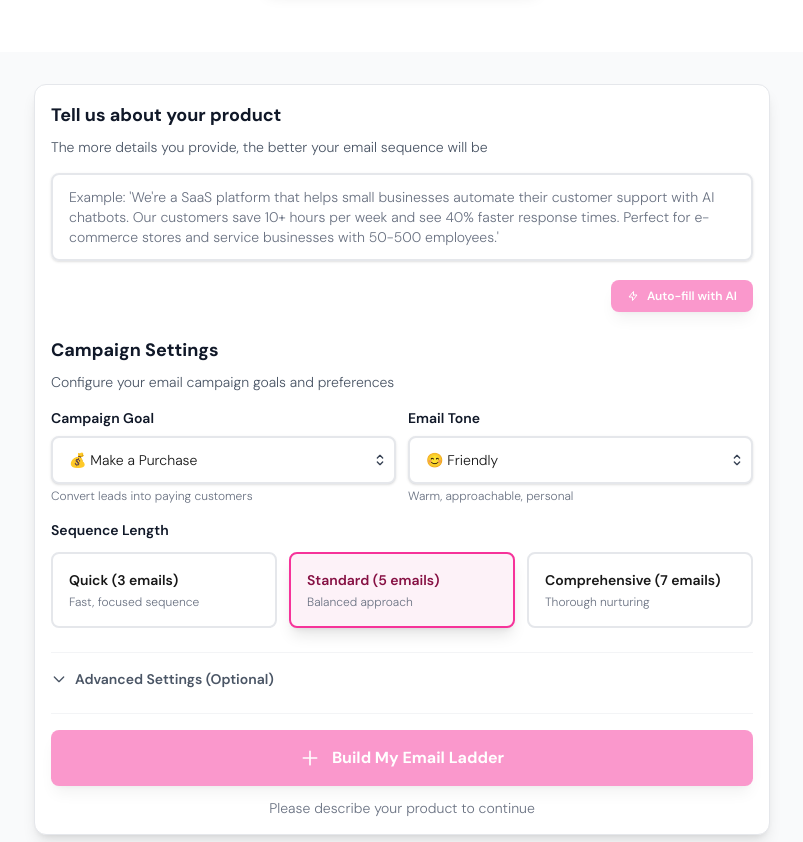
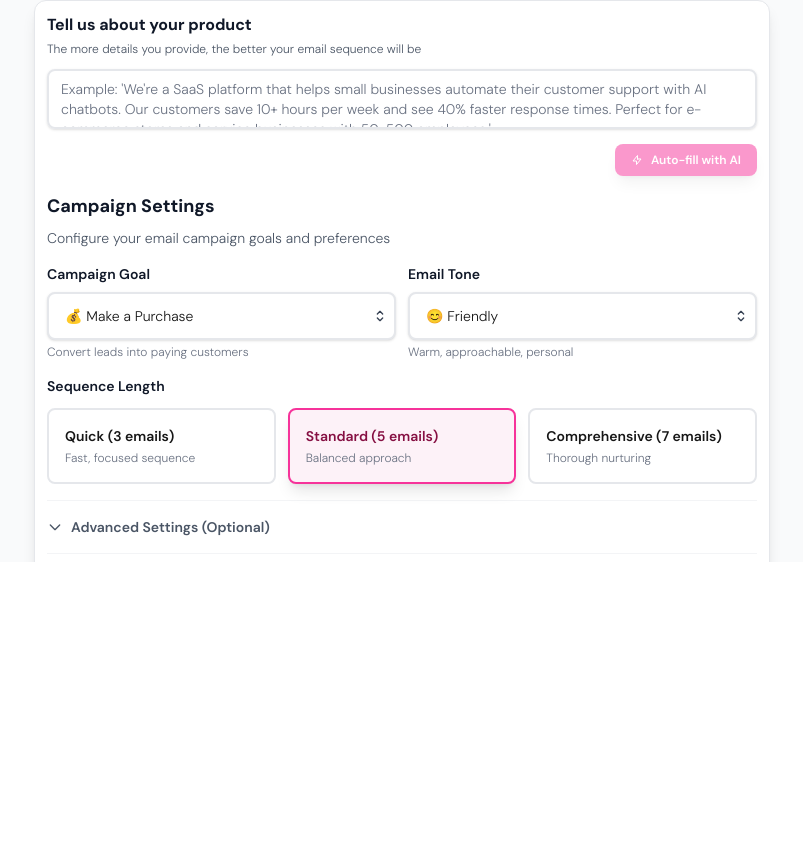
Before and after one commit to talkxo/sequence-email, a Next.js app: page / in a window 1280 px wide. Shown: the part 238-1080 px from the top of the page, without its empty margins (238-1041 px from the left). After the commit the page ends 800 px from the top, so only its background shows below. Built offline with nearby package versions, Linux system fonts and the light colour scheme.

Commit message:
Build project and update components

```diff
--- a/src/app/globals.css
+++ b/src/app/globals.css
@@ -18,6 +18,74 @@ body {
   font-weight: 300;
 }
 
+/* Iframe optimization */
+html, body {
+  height: 100%;
+  margin: 0;
+  padding: 0;
+  overflow-x: hidden;
+}
+
+/* Ensure iframe content fits without external scrollbars */
+#__next {
+  height: 100%;
+  overflow-y: auto;
+}
+
+/* Iframe optimization class */
+.iframe-optimized {
+  height: 100vh;
+  max-height: 100vh;
+  overflow-x: hidden;
+  overflow-y: auto;
+}
+
+.iframe-optimized #__next {
+  height: 100%;
+  max-height: 100vh;
+}
+
+/* Hide scrollbar for iframe */
+.iframe-optimized {
+  /* Hide scrollbar for Chrome, Safari and Opera */
+  scrollbar-width: none; /* Firefox */
+  -ms-overflow-style: none; /* Internet Explorer 10+ */
+}
+
+.iframe-optimized::-webkit-scrollbar {
+  display: none; /* WebKit browsers */
+}
+
+/* Hide scrollbar for the main container */
+.hide-scrollbar {
+  scrollbar-width: none; /* Firefox */
+  -ms-overflow-style: none; /* Internet Explorer 10+ */
+}
+
+.hide-scrollbar::-webkit-scrollbar {
+  display: none; /* WebKit browsers */
+}
+
+/* Additional scrollbar hiding for all elements */
+* {
+  scrollbar-width: none; /* Firefox */
+  -ms-overflow-style: none; /* Internet Explorer 10+ */
+}
+
+*::-webkit-scrollbar {
+  display: none; /* WebKit browsers */
+}
+
+/* Ensure iframe content has no visible scrollbars */
+iframe, .iframe-content {
+  scrollbar-width: none !important;
+  -ms-overflow-style: none !important;
+}
+
+iframe::-webkit-scrollbar, .iframe-content::-webkit-scrollbar {
+  display: none !important;
+}
+
 /* Notion-inspired styling */
 .notion-card {
   @apply bg-white rounded-lg border border-gray-200 shadow-sm;
--- a/src/app/layout.tsx
+++ b/src/app/layout.tsx
@@ -24,7 +24,7 @@ export default function RootLayout({
         <meta name="viewport" content="width=device-width, initial-scale=1" />
       </head>
       <body
-        className={`${dmSans.variable} font-sans antialiased`}
+        className={`${dmSans.variable} font-sans antialiased iframe-optimized`}
       >
         {children}
       </body>
--- a/src/app/page.tsx
+++ b/src/app/page.tsx
@@ -45,15 +45,15 @@ export default function Home() {
   };
 
   return (
-    <div className="min-h-screen bg-white">
+    <div className="h-screen max-h-screen bg-white overflow-y-auto hide-scrollbar">
       {/* Compact Hero Section for iframe */}
       <div className="relative">
         {/* Gradient accent bar */}
         <div className="h-1 bg-gradient-to-r from-pink-500 via-red-500 to-purple-600"></div>
 
-        <div className="max-w-4xl mx-auto px-4 py-8">
+        <div className="max-w-4xl mx-auto px-4 py-4">
           {/* Header with logo and branding */}
-          <div className="flex items-center gap-3 mb-6">
+          <div className="flex items-center gap-3 mb-4">
             <div className="w-6 h-6 bg-gray-900 rounded flex items-center justify-center">
               <svg className="w-4 h-4 text-white" fill="none" stroke="currentColor" viewBox="0 0 24 24">
                 <path strokeLinecap="round" strokeLinejoin="round" strokeWidth={2} d="M7 4V2a1 1 0 011-1h8a1 1 0 011 1v2M7 4h10M7 4l-2 16h14l-2-16M9 8h6M9 12h6M9 16h6" />
@@ -63,8 +63,8 @@ export default function Home() {
           </div>
 
           {/* Compact headline */}
-          <div className="text-center mb-6">
-            <h1 className="text-2xl md:text-3xl font-bold text-gray-900 leading-tight mb-3">
+          <div className="text-center mb-4">
+            <h1 className="text-2xl md:text-3xl font-bold text-gray-900 leading-tight mb-2">
               The <span className="text-pink-500">ladder</span> that{' '}
               <span className="text-purple-600">climbs</span> your email marketing
             </h1>
@@ -74,7 +74,7 @@ export default function Home() {
           </div>
 
           {/* CTA Button */}
-          <div className="flex items-center justify-center mb-8">
+          <div className="flex items-center justify-center mb-4">
             <button
               onClick={() => document.getElementById('email-form')?.scrollIntoView({ behavior: 'smooth' })}
               className="bg-pink-500 text-white px-6 py-3 rounded-lg font-semibold text-base hover:bg-pink-600 transition-colors flex items-center gap-2 shadow-lg hover:shadow-xl"
@@ -89,9 +89,9 @@ export default function Home() {
       </div>
 
       {/* Form Section */}
-      <div id="email-form" className="bg-gray-50 py-8">
+      <div id="email-form" className="bg-gray-50 py-4">
         <div className="max-w-3xl mx-auto px-4">
-          <div className="space-y-4">
+          <div className="space-y-2">
             <InputForm onSubmit={handleFormSubmit} isLoading={isLoading} />
 
             {error && (
@@ -118,29 +118,29 @@ export default function Home() {
       </div>
 
       {/* Compact Footer with TalkXO CTA */}
-      <footer className="bg-white border-t border-gray-200 py-6">
+      <footer className="bg-white border-t border-gray-200 py-3">
         <div className="max-w-3xl mx-auto px-4 text-center">
-          <div className="mb-4">
-            <h3 className="text-lg font-bold text-gray-900 mb-2">
+          <div className="mb-2">
+            <h3 className="text-base font-bold text-gray-900 mb-1">
               Need a more tailored email strategy?
             </h3>
-            <p className="text-sm text-gray-600 mb-4">
+            <p className="text-xs text-gray-600 mb-2">
               For custom email strategy and orchestration, our team at TalkXO can help you build a comprehensive email marketing system.
             </p>
             <a
               href="https://hello.talkxo.com"
               target="_blank"
               rel="noopener noreferrer"
-              className="inline-flex items-center gap-2 bg-pink-500 text-white px-6 py-3 rounded-lg font-semibold text-sm hover:bg-pink-600 transition-colors shadow-lg hover:shadow-xl"
+              className="inline-flex items-center gap-2 bg-pink-500 text-white px-4 py-2 rounded-lg font-semibold text-xs hover:bg-pink-600 transition-colors shadow-lg hover:shadow-xl"
             >
               Get Custom Strategy
-              <svg className="w-4 h-4" fill="none" stroke="currentColor" viewBox="0 0 24 24">
+              <svg className="w-3 h-3" fill="none" stroke="currentColor" viewBox="0 0 24 24">
                 <path strokeLinecap="round" strokeLinejoin="round" strokeWidth={2} d="M10 6H6a2 2 0 00-2 2v10a2 2 0 002 2h10a2 2 0 002-2v-4M14 4h6m0 0v6m0-6L10 14" />
               </svg>
             </a>
           </div>
 
-          <div className="pt-4 border-t border-gray-100">
+          <div className="pt-2 border-t border-gray-100">
             <p className="text-xs text-gray-500">
               © 2024 Ladder for Email Marketers
             </p>
--- a/src/components/InputForm.tsx
+++ b/src/components/InputForm.tsx
@@ -121,21 +121,21 @@ export default function InputForm({ onSubmit, isLoading }: InputFormProps) {
 
   return (
     <div className="bg-white rounded-xl border border-gray-200 shadow-lg">
-      <form onSubmit={handleSubmit} className="p-4 space-y-6">
+      <form onSubmit={handleSubmit} className="p-3 space-y-4">
         {/* Product Description */}
-        <div className="space-y-4">
+        <div className="space-y-3">
           <div>
-            <h3 className="text-lg font-bold text-gray-900 mb-2">Tell us about your product</h3>
-            <p className="text-sm text-gray-600">The more details you provide, the better your email sequence will be</p>
+            <h3 className="text-base font-bold text-gray-900 mb-1">Tell us about your product</h3>
+            <p className="text-xs text-gray-600">The more details you provide, the better your email sequence will be</p>
           </div>
-          <div className="space-y-3">
+          <div className="space-y-2">
             <textarea
               id="productDescription"
               value={formData.productDescription}
               onChange={(e) => handleInputChange('productDescription', e.target.value)}
               placeholder="Example: 'We're a SaaS platform that helps small businesses automate their customer support with AI chatbots. Our customers save 10+ hours per week and see 40% faster response times. Perfect for e-commerce stores and service businesses with 50-500 employees.'"
-              className="w-full px-4 py-3 border-2 border-gray-200 rounded-lg shadow-sm focus:outline-none focus:ring-2 focus:ring-pink-500 focus:border-pink-500 resize-none text-gray-900 placeholder-gray-500 transition-all text-sm"
-              rows={3}
+              className="w-full px-3 py-2 border-2 border-gray-200 rounded-lg shadow-sm focus:outline-none focus:ring-2 focus:ring-pink-500 focus:border-pink-500 resize-none text-gray-900 placeholder-gray-500 transition-all text-sm"
+              rows={2}
               required
             />
 
```
